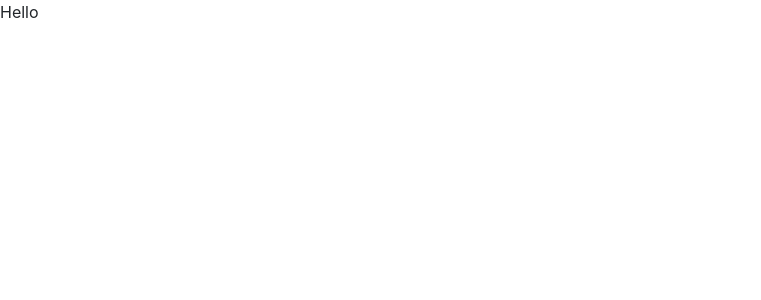
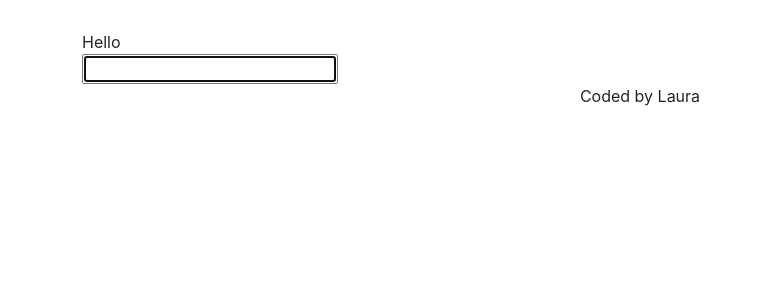
Before and after one commit to laumo15/react-dictionary-app, a React (Create React App) app: page / in a window 1280 px wide. Shown: the top 300 px of the page, without its empty margins (0-761 px from the left). Built offline with nearby package versions, Linux system fonts and the light colour scheme.

Commit message:
Created search engine

```diff
--- a/src/App.css
+++ b/src/App.css
@@ -0,0 +1,3 @@
+.App {
+  margin: 30px auto;
+}
--- a/src/App.js
+++ b/src/App.js
@@ -1,13 +1,18 @@
 import './App.css';
+import Dictionary from "./Dictionary";
 
 function App() {
   return (
     <div className="App">
-      <header className="App-header">
-        Hello
-      </header>
+      <div className="container">
+        <header className="App-header">Hello</header>
+        <main>
+          <Dictionary />
+        </main>
+        <footer className='text-center'>Coded by Laura</footer>
+      </div>
     </div>
-  );
+  )
 }
 
 export default App;
--- /dev/null
+++ b/src/Dictionary.js
@@ -0,0 +1,22 @@
+import React, {useState} from "react";
+
+export default function Dictionary() {
+    let [keyword, setKeyword] = useState("");
+
+    function handleKeywordChange(event) {
+        setKeyword(event.target.value);
+    }
+
+    function search(event) {
+        event.preventDefault();
+        alert(`Searching for ${keyword}`);
+    }
+
+    return (
+        <div className="Dictionary">
+            <form onSubmit={search}>
+                <input type="search" autoFocus="true" onChange={handleKeywordChange} />
+            </form>
+        </div>
+    )
+}
```
